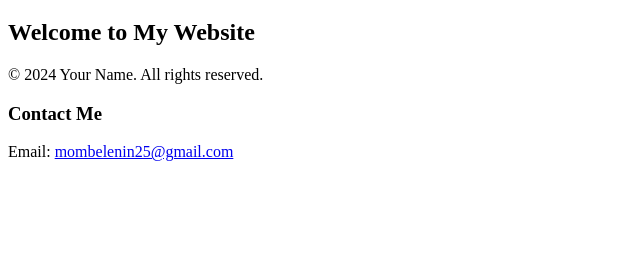
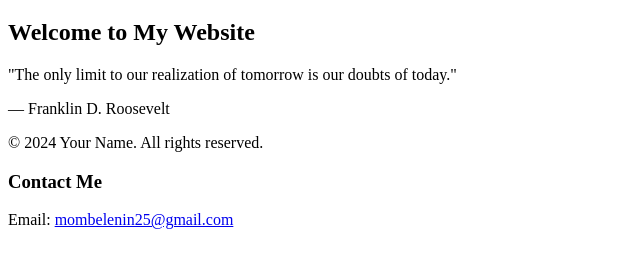
Before and after one commit to lenmorereal/My_First_Portfolio, a plain HTML site: page portfolio/css_advanced/css_advanced/index.html in a window 1280 px wide. Shown: the part 61-328 px from the top of the page, without its empty margins (0-640 px from the left). Drawn offline with Linux system fonts and the light colour scheme.

Commit message:
Add styling for quote section based on Figma design

```diff
--- a/portfolio/css_advanced/css_advanced/index.html
+++ b/portfolio/css_advanced/css_advanced/index.html
@@ -15,6 +15,10 @@
     <section class="banner">
         <h2>Welcome to My Website</h2>
     </section>
+    <section class="quote">
+        <p>"The only limit to our realization of tomorrow is our doubts of today."</p>
+        <p class="quote-author">— Franklin D. Roosevelt</p>
+    </section>
 
     <main>
         <!-- Main content goes here -->
```
